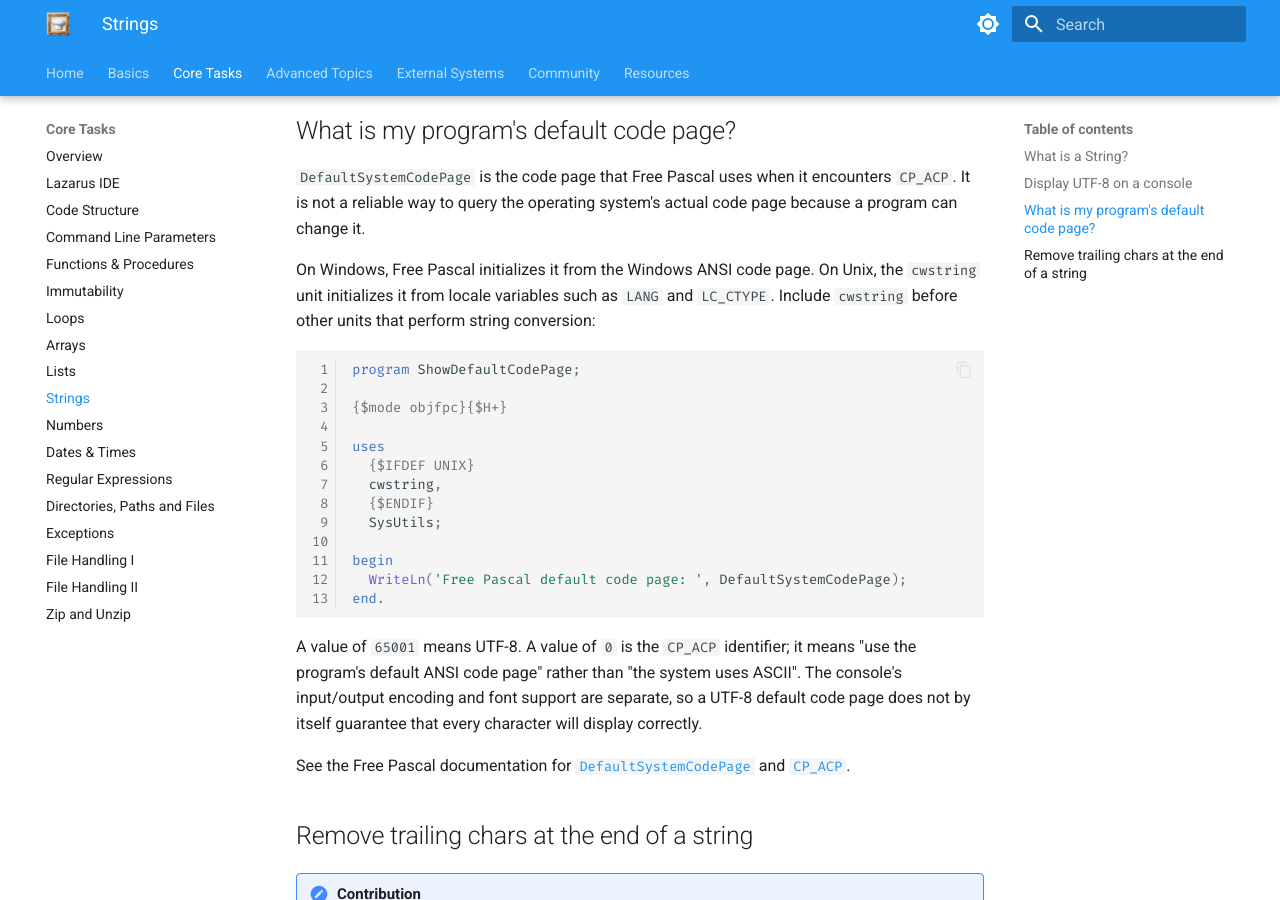
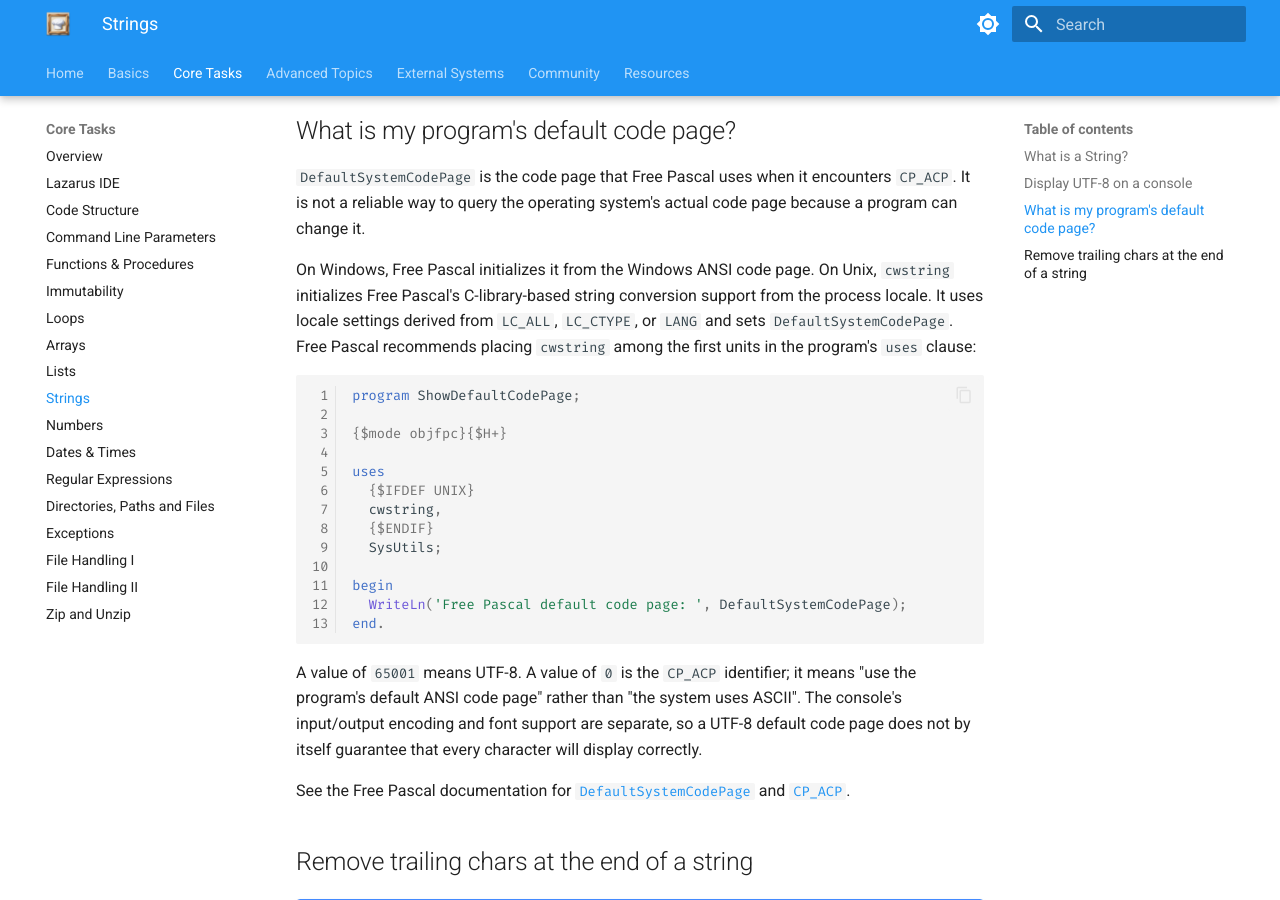
Before and after one commit to ikelaiah/free-pascal-cookbook, an MkDocs documentation site: the page built from docs/docs/core-tasks/strings.md, in a window 1280 px wide and 900 px high, scrolled down 1792 px. Built offline with MkDocs 1.6.1 and Material for MkDocs 9.7.7, drawn with Linux system fonts in a browser that asks for light colours.

Commit message:
Update strings.md - clarity on Unix's codepage output

````diff
--- a/docs/docs/core-tasks/strings.md
+++ b/docs/docs/core-tasks/strings.md
@@ -79,8 +79,10 @@ end.
 page because a program can change it.
 
 On Windows, Free Pascal initializes it from the Windows ANSI code page. On Unix,
-the `cwstring` unit initializes it from locale variables such as `LANG` and
-`LC_CTYPE`. Include `cwstring` before other units that perform string conversion:
+`cwstring` initializes Free Pascal's C-library-based string conversion support
+from the process locale. It uses locale settings derived from `LC_ALL`,
+`LC_CTYPE`, or `LANG` and sets `DefaultSystemCodePage`. Free Pascal recommends
+placing `cwstring` among the first units in the program's `uses` clause:
 
 ```pascal linenums="1"
 program ShowDefaultCodePage;
````
